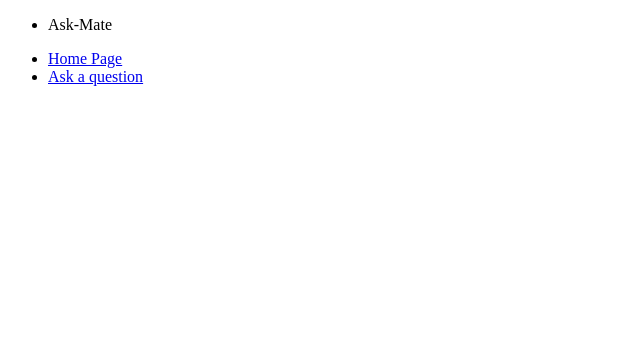
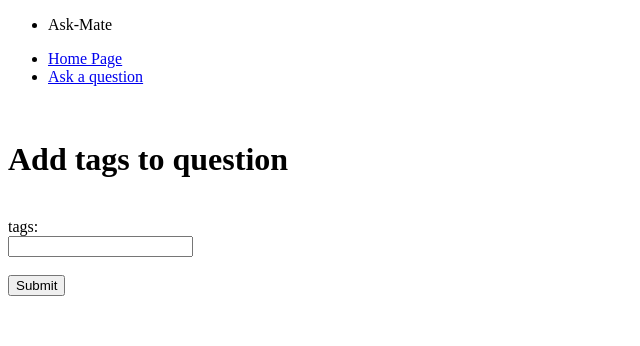
Before and after one commit to mGuy09/Ask-mate, a Flask app: template templates/add_new_tag.html in a window 1280 px wide. Shown: the top 346 px of the page, without its empty margins (0-640 px from the left). Run offline with Flask 2, Linux system fonts and the light colour scheme; the template is opened without the code that fills it, so the values that code supplies are empty.

Commit message:
added tags and delete tags

```diff
--- a/server.py
+++ b/server.py
@@ -30,7 +30,8 @@ def question(id):
                            question=data_manager.get_question(id),
                            answers=data_manager.get_data_answer(id),
                            question_comments=data_manager.get_comment(id),
-                           answer_comment= data_manager.get_all_comments(),
+                           answer_comment=data_manager.get_all_comments(),
+                           tags=data_manager.get_tag_by_question_id(id),
                            id=id)
 
 
@@ -152,13 +153,17 @@ def add_comment_to_answer(answer_id):
 
 @app.route('/question/<question_id>/new-tag', methods=['GET','POST'])
 def add_tag_to_question(question_id):
-    tags = data_manager.get_tags()
     if request.method == 'POST':
-        tag_id = request.form.get('tag_id')
-        data_manager.add_question_tags(question_id, tag_id )
+        data_manager.add_new_tag(request.form.get('tag'))
+        data_manager.add_question_tags(question_id, len(data_manager.get_tags()) + 1)
         return redirect(url_for('question', id=question_id))
-    return render_template('add_new_tag.html', tags=tags)
+    return render_template('add_new_tag.html', tags=data_manager.get_tags(), question_id=question_id)
 
+
+@app.get('/question/<question_id>/tag/<tag_id>/delete')
+def delete_tag(question_id, tag_id):
+    data_manager.delete_tag(tag_id, question_id)
+    return redirect(url_for('question', id=question_id))
 
 
 if __name__ == "__main__":
--- a/templates/add_new_tag.html
+++ b/templates/add_new_tag.html
@@ -1,13 +1,17 @@
 {% extends 'base.html' %}{% block title %}Add tag{% endblock %}
-{% block contents %}
+{% block content %}
     <h1>Add tags to question</h1>
 
     <br>
     <div>
-    <form action="">
-        <label for="">Tags:</label>
+    <form action="{{ url_for('add_tag_to_question', question_id=question_id) }}" method="post">
+        <label for="">tags:</label>
         <br>
-        <input type="text">
+        <input type="text" name="tag" autocomplete="on">
+        <br>
+        <br>
+        <button type="submit">Submit</button>
+
     </form>
     </div>
 
--- a/templates/question-page.html
+++ b/templates/question-page.html
@@ -12,6 +12,10 @@
 <label>Question message</label>
     <p>{{ question.message}}</p>
     <br>
+    <hr>
+    {% for tag in tags %}
+        <a href="{{ url_for('delete_tag', question_id=question.id, tag_id=tag.id) }}">{{ tag.name }}</a>
+    {% endfor %}
     <hr>
     <br>
     <label>Question comments:</label>
```
Also changed, not shown: data_manager.py (+24 -39 lines).
